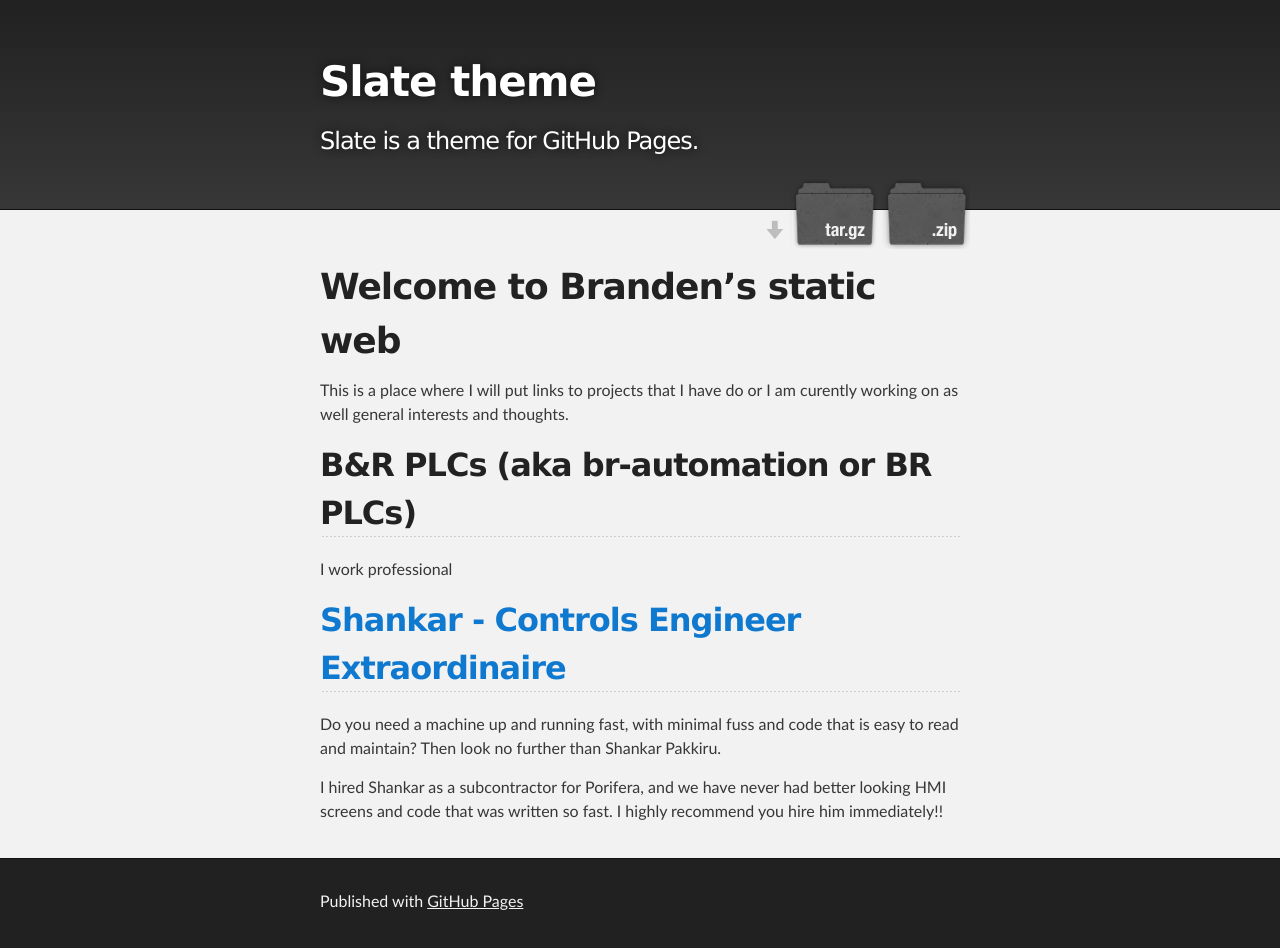
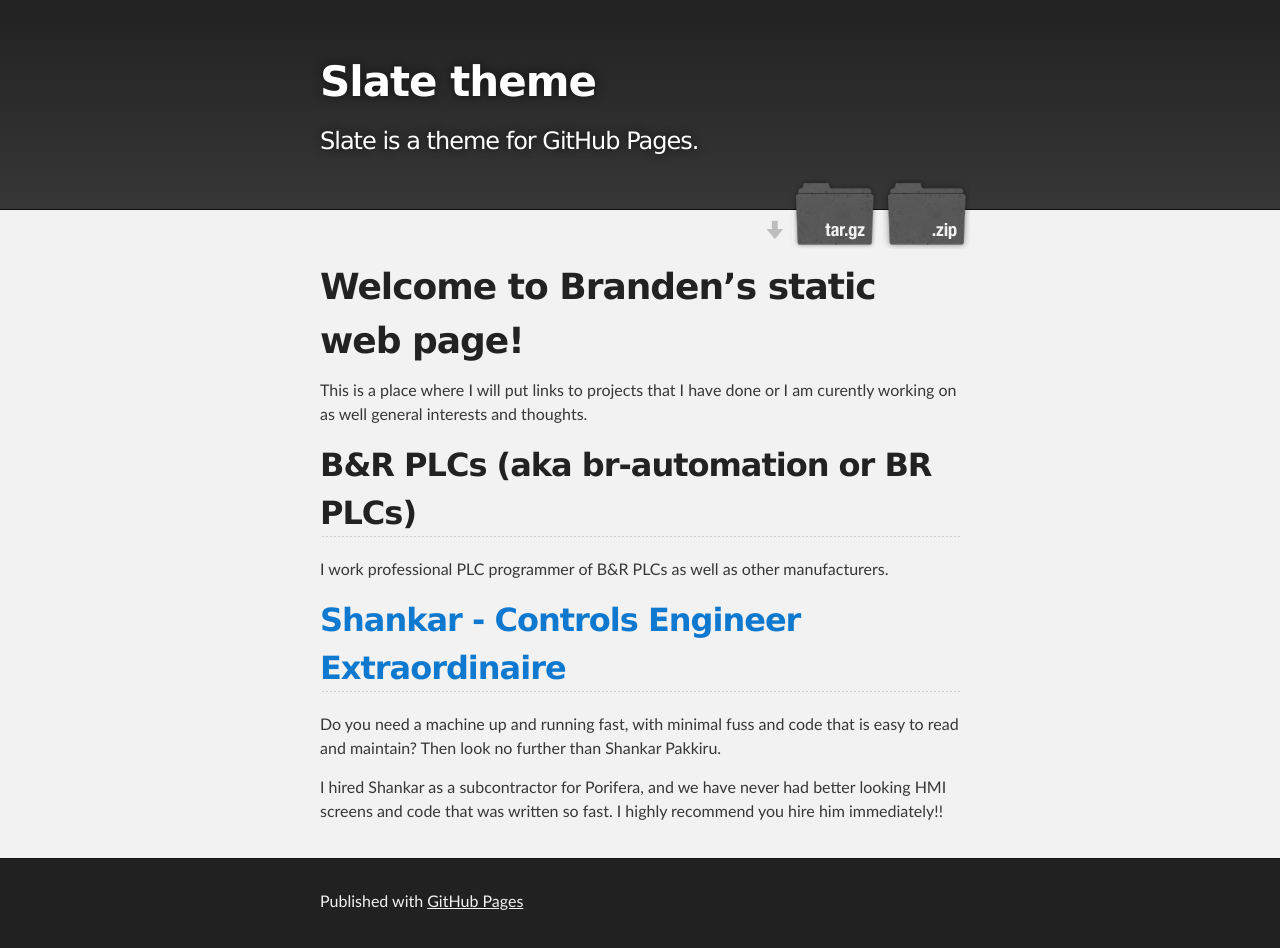
Before and after one commit to eleventhHour/eleventhHour.github.io, a Jekyll site: the page built from index.md, in a window 1280 px wide. Built offline with Jekyll 4.4.1, drawn with Linux system fonts in a browser that asks for light colours; our own code applies the rules of GitHub Pages for plain Markdown files.

Commit message:
Corrected spelling mistakes. Made what I wrote more readable.

```diff
--- a/index.md
+++ b/index.md
@@ -1,11 +1,11 @@
 ---
 layout: default
 ---
-# Welcome to Branden's static web
-This is a place where I will put links to projects that I have do or I am curently working on as well general interests and thoughts.
+# Welcome to Branden's static web page!
+This is a place where I will put links to projects that I have done or I am curently working on as well general interests and thoughts.
 
 ## B&R PLCs (aka br-automation or BR PLCs)
-I work professional
+I work professional PLC programmer of B&R PLCs as well as other manufacturers.
 
 ## [Shankar - Controls Engineer Extraordinaire](https://www.linkedin.com/in/shankar-pakkiru/)
 Do you need a machine up and running fast, with minimal fuss and code that is easy to read and maintain? Then look no further than Shankar Pakkiru.
```
